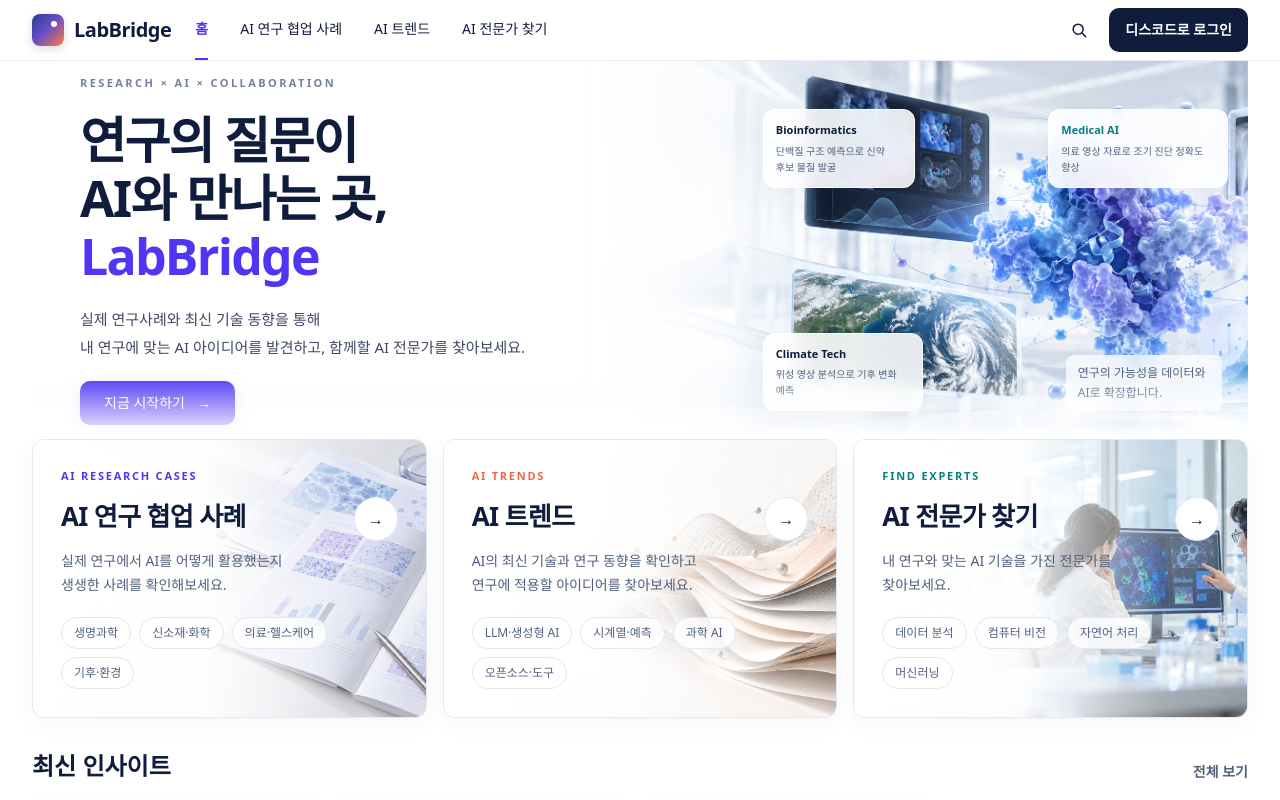
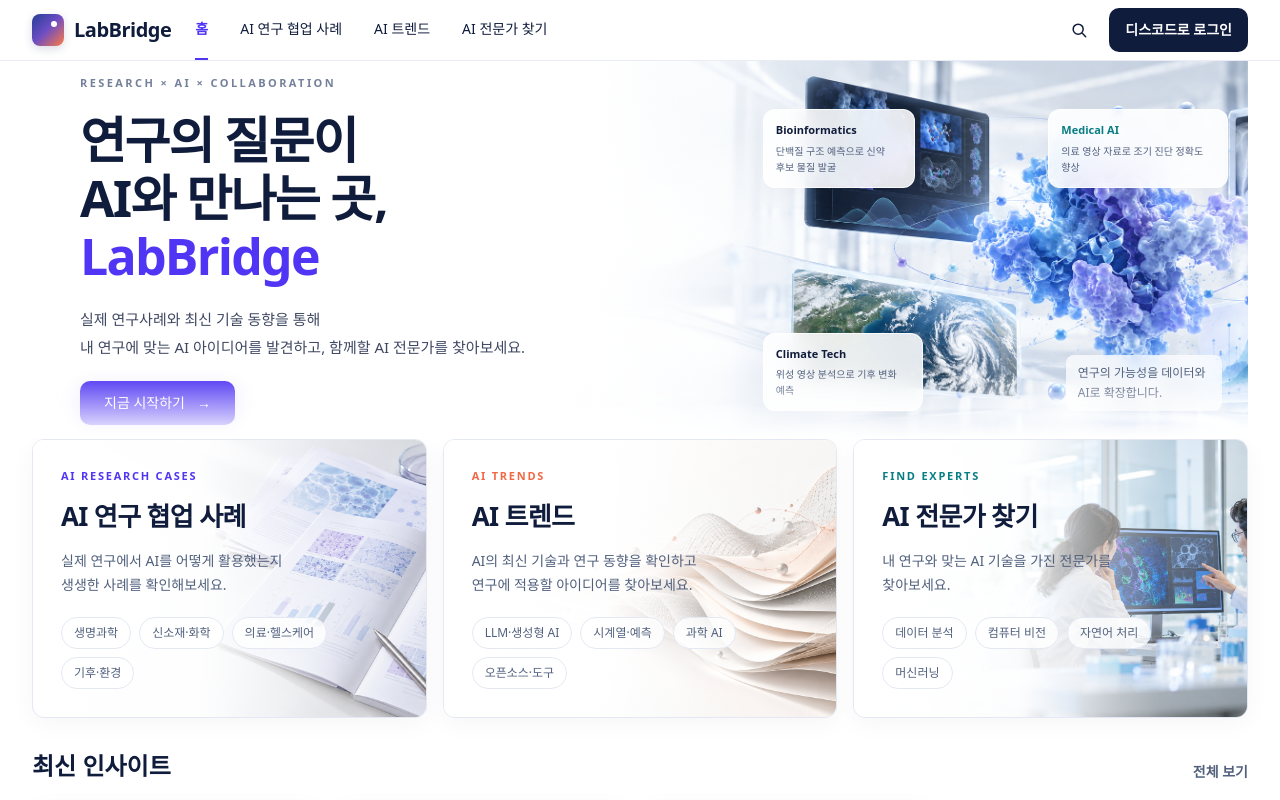
Before and after one commit to Lab-with-Al-platform/what_the-lab, a Next.js app in the folder frontend/: page / in a window 1280 px wide. Shown: the top 800 px of the page. Built offline with nearby package versions, Linux system fonts and the light colour scheme; grey boxes are pictures that could not be loaded; a web font is replaced by a local one.

Commit message:
feat: make home navigation cards fully clickable with subtle hover

```diff
--- a/frontend/src/app/globals.css
+++ b/frontend/src/app/globals.css
@@ -42,6 +42,60 @@
   --insight-page-title: clamp(32px, 3.4vw, 48px);
   --insight-feature-title: clamp(28px, 3vw, 42px);
   --insight-quote-title: clamp(24px, 2.2vw, 30px);
+  --home-card-lift: -4px;
+  --home-card-image-scale: 1.025;
+  --home-card-motion-duration: 250ms;
+  --home-card-motion-easing: cubic-bezier(0.2, 0.7, 0.2, 1);
+  --home-card-hover-shadow: 0 12px 32px rgb(18 32 75 / 0.1);
+}
+
+/* 위치를 바꾸어도 주변 카드가 밀리지 않도록 여백 대신 transform을 사용합니다. */
+.home-entry-card {
+  transition:
+    transform var(--home-card-motion-duration) var(--home-card-motion-easing),
+    box-shadow var(--home-card-motion-duration) var(--home-card-motion-easing),
+    border-color var(--home-card-motion-duration) var(--home-card-motion-easing);
+}
+
+.home-entry-card__image {
+  transition: transform var(--home-card-motion-duration) var(--home-card-motion-easing);
+}
+
+.home-entry-card:focus-within {
+  border-color: color-mix(in srgb, var(--color-brand) 30%, var(--color-line));
+  box-shadow: var(--home-card-hover-shadow);
+}
+
+/* 카드 가장자리에서 포커스 테두리가 잘리지 않도록 안쪽에 표시합니다. */
+.home-entry-card__link:focus-visible,
+.home-entry-card__tag:focus-visible {
+  outline: 2px solid var(--color-brand);
+  outline-offset: -3px;
+}
+
+@media (hover: hover) and (pointer: fine) {
+  .home-entry-card:hover {
+    border-color: color-mix(in srgb, var(--color-brand) 30%, var(--color-line));
+    box-shadow: var(--home-card-hover-shadow);
+  }
+}
+
+/* 터치 화면과 '동작 줄이기' 설정에서는 이동·확대 없이 강조만 유지합니다. */
+@media (hover: hover) and (pointer: fine) and (prefers-reduced-motion: no-preference) {
+  .home-entry-card:hover {
+    transform: translateY(var(--home-card-lift));
+  }
+
+  .home-entry-card:hover .home-entry-card__image {
+    transform: scale(var(--home-card-image-scale));
+  }
+}
+
+@media (prefers-reduced-motion: reduce) {
+  .home-entry-card,
+  .home-entry-card__image {
+    transition: none;
+  }
 }
 
 /* 목록 두 페이지의 배경·페이드 색을 하나로 맞춰 사진 경계가 생기지 않게 합니다. */
--- a/frontend/src/components/home-page.tsx
+++ b/frontend/src/components/home-page.tsx
@@ -90,32 +90,27 @@
 
       <PageContainer id="paths" className="grid gap-4 py-0 lg:grid-cols-3">
         {ENTRY_CARDS.map((card) => (
-          <article key={card.href} className="relative flex h-full min-h-[214px] flex-col overflow-hidden rounded-card border border-line bg-card p-7 shadow-card">
+          <article key={card.href} className="home-entry-card relative flex h-full min-h-[214px] flex-col overflow-hidden rounded-card border border-line bg-card p-7 shadow-card">
             <Image
               src={card.image}
               alt=""
               fill
               sizes="(min-width: 1024px) 33vw, 100vw"
-              className={`pointer-events-none object-cover object-center ${card.imageClass}`}
+              className={`home-entry-card__image pointer-events-none object-cover object-center ${card.imageClass}`}
             />
             <div className="pointer-events-none absolute inset-0 bg-[linear-gradient(90deg,#ffffff_0%,rgba(255,255,255,0.96)_42%,rgba(255,255,255,0.20)_78%,rgba(255,255,255,0.05)_100%)]" />
+            {/* 카드를 링크로 감싸면 키워드 링크가 중첩되므로 별도 링크로 둡니다. */}
+            <Link href={card.href} className="home-entry-card__link absolute inset-0 z-10">
+              <span className="sr-only">{card.title}로 이동</span>
+            </Link>
             <div className="relative">
               <p className={`text-[11px] font-semibold tracking-[0.16em] ${card.accent}`}>{card.kicker}</p>
-              <div className="mt-3 flex items-start justify-between gap-3">
-                <h2 className="text-[26px] font-bold tracking-tight">{card.title}</h2>
-                <Link
-                  href={card.href}
-                  className="grid h-11 w-11 shrink-0 place-items-center rounded-full border border-line bg-white text-ink"
-                  aria-label={`${card.title}로 이동`}
-                >
-                  <span aria-hidden="true">→</span>
-                </Link>
-              </div>
+              <h2 className="mt-3 min-h-11 text-[26px] font-bold tracking-tight">{card.title}</h2>
               <p className="mt-2 max-w-[250px] text-sm leading-6 text-muted">{card.body}</p>
               <ul className="mt-5 flex flex-wrap gap-2">
                 {card.tags.map((tag) => (
                   <li key={tag.label}>
-                    <Link href={tag.href} className="inline-flex min-h-8 items-center rounded-full border border-line bg-white/80 px-3 text-xs text-muted hover:text-ink">
+                    <Link href={tag.href} className="home-entry-card__tag relative z-20 inline-flex min-h-8 items-center rounded-full border border-line bg-white/80 px-3 text-xs text-muted hover:text-ink">
                       {tag.label}
                     </Link>
                   </li>
```
Also changed, not shown: 10 other files (tests, documents, lock files or other folders).
